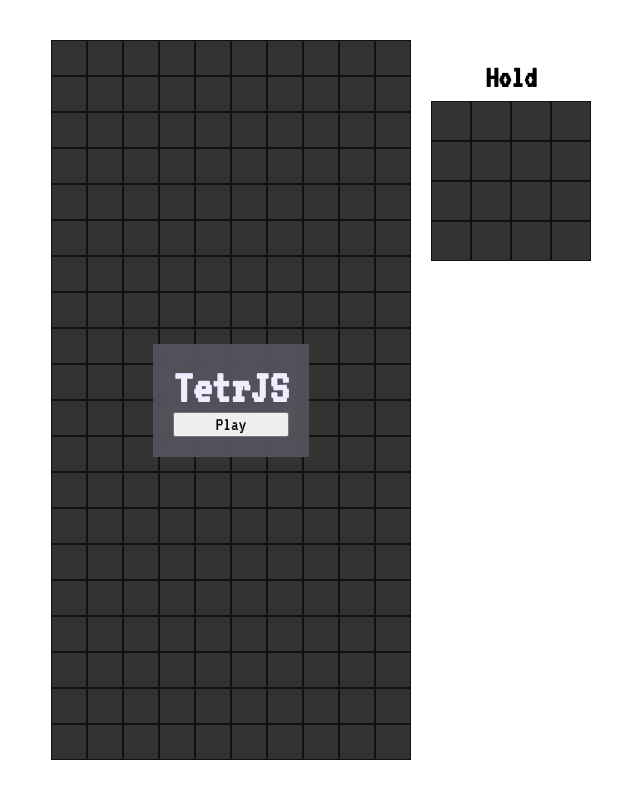
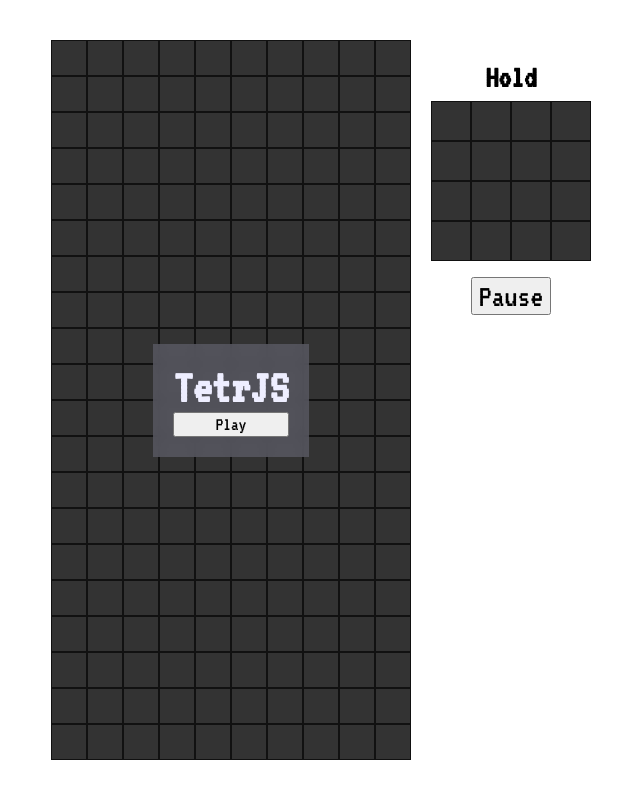
Before and after one commit to KermitPurple/tetrjs, a plain HTML site: page index.html in a window 1280 px wide. Shown: the whole page, without its empty margins (409-1049 px from the left). Drawn offline with Linux system fonts and the light colour scheme.

Commit message:
Add pause button to rhs-container

```diff
--- a/index.css
+++ b/index.css
@@ -99,14 +99,14 @@ body{
     display: block;
 }
 
-.hold-container{
+.rhs-container{
     position: absolute;
     text-align: center;
     height: 90vh;
     transform: translate(35vh);
 }
 
-.hold-container h1{
+.rhs-container h1{
     margin-bottom: 1vh;
 }
 
@@ -116,6 +116,11 @@ body{
     display: grid;
     grid-template-columns: repeat(4, auto);
     grid-template-rows: repeat(4, auto);
+}
+
+.pause-button{
+    margin: 1rem;
+    font-size: 2em;
 }
 
 .controls-header{
--- a/index.html
+++ b/index.html
@@ -234,7 +234,7 @@
             <div class=cell></div>
             <div class=cell></div>
         </div>
-        <div class=hold-container>
+        <div class=rhs-container>
             <h1>Hold</h1>
             <div class=hold>
                 <div class=hold-cell></div>
@@ -254,6 +254,7 @@
                 <div class=hold-cell></div>
                 <div class=hold-cell></div>
             </div>
+            <button class="button pause-button" onclick="toggle_pause()">Pause</button>
         </div>
     </body>
 </html>
```
